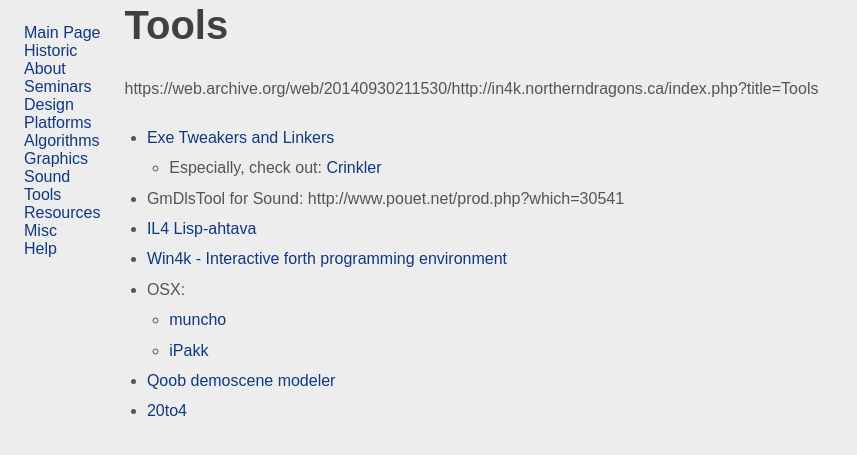
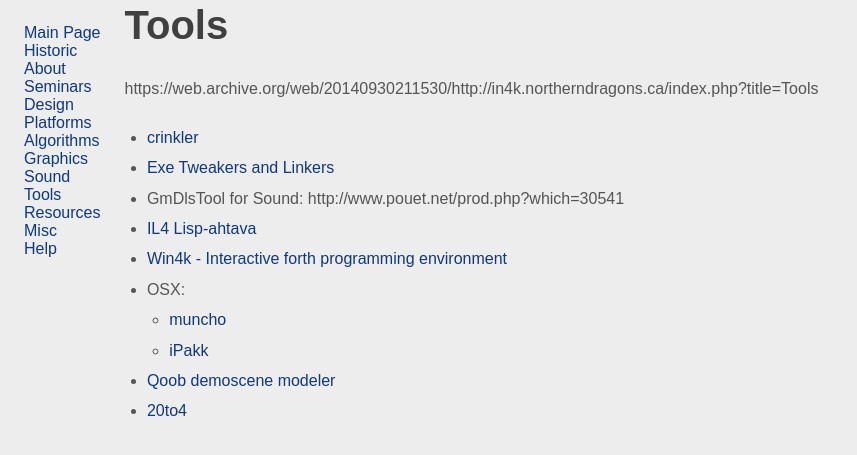
Before and after one commit to in4k/in4k.github.io, a Jekyll site: the page built from wiki/tools.markdown, in a window 1280 px wide. Shown: the top 455 px of the page, without its empty margins (0-857 px from the left). Built offline with Jekyll 4.4.1, drawn with Linux system fonts in a browser that asks for light colours; some web fonts are replaced.

Commit message:
Update tools.markdown

```diff
--- a/wiki/tools.markdown
+++ b/wiki/tools.markdown
@@ -5,8 +5,8 @@
 
 https://web.archive.org/web/20140930211530/http://in4k.northerndragons.ca/index.php?title=Tools
 
+* [crinkler](http://crinkler.net/)
 * [Exe Tweakers and Linkers](exe-tweakers-and-linkers)
-    * Especially, check out: [Crinkler](crinkler)
 * GmDlsTool for Sound: http://www.pouet.net/prod.php?which=30541
 * [IL4 Lisp-ahtava](il4-lisp-ahtava)
 * [Win4k - Interactive forth programming environment](http://neoscientists.org/~plex/win4k/index.html)
```
